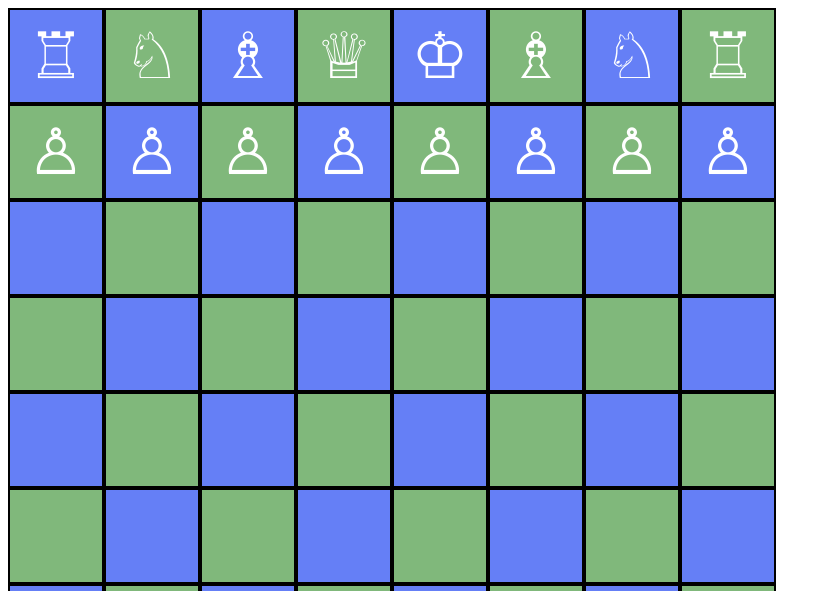
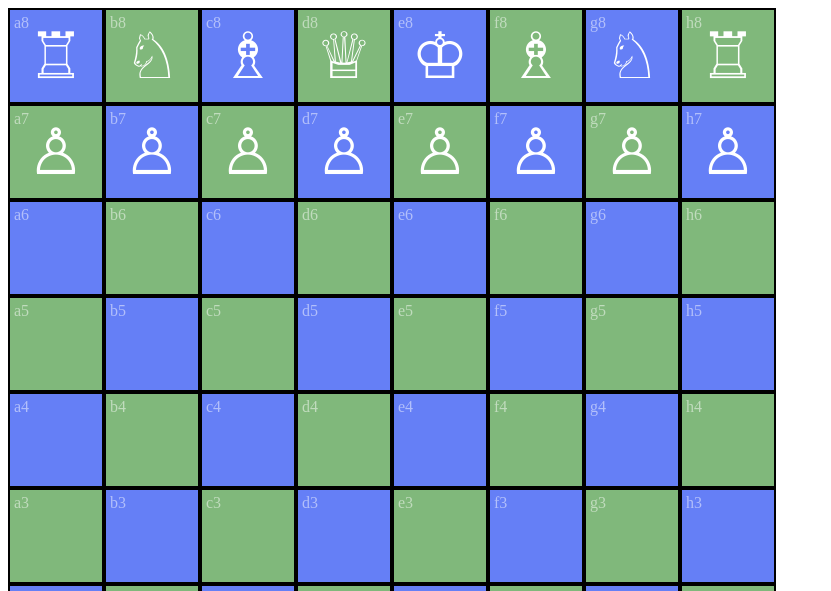
Before and after one commit to shusain/chess-lights, a website built with Parcel: page src/index.html in a window 1280 px wide. Shown: the top 591 px of the page, without its empty margins (0-831 px from the left). Built offline with nearby package versions, Linux system fonts and the light colour scheme.

Commit message:
Added numbers to the tiles

```diff
--- a/src/ChessBoard.ts
+++ b/src/ChessBoard.ts
@@ -8,6 +8,7 @@ import King from "./ChessPieces/King";
 import ChessPiece from "./ChessPieces/ChessPiece";
 import Player from "./Player";
 import ILightPattern from "./LightPatterns/ILightPattern";
+import { getFile, getRank } from "./ChessPieces/util";
 
 type BoardPosition = {
   x:number
@@ -501,8 +502,11 @@ export default class ChessBoard {
         if(curTileElm.className != newClassName)
         curTileElm.className = `chess-tile ${onOrOffTile} tile-color-${tile.tileBaseColor}`
 
+
+        let curTileSymbolElm = document.getElementById(`${this.targetElement}-tilesymbol-${tile.id}`)
+
         if (tile.currentPiece) {
-          curTileElm.style.color = tile.currentPiece.color
+          curTileSymbolElm.style.color = tile.currentPiece.color
         }
 
         let displayText = ""
@@ -510,7 +514,7 @@ export default class ChessBoard {
           displayText = tile.currentPiece.pieceSymbol()
         }
 
-        curTileElm.innerHTML = `${displayText}`
+        curTileSymbolElm.innerHTML = `${displayText}`
       })
       this.redraw = false
     }
@@ -538,8 +542,24 @@ export default class ChessBoard {
           let tileDiv = document.createElement('div')
           tileDiv.className = `chess-tile ${tile.id % 2 == 0 ? 'even' : 'odd'}  ${tile.isOn ? 'on' : 'off'} tile-color-${tile.tileBaseColor}`
           tileDiv.id = `${this.targetElement}-tile-${tile.id}`
+          tileDiv.style.position = "relative"
 
           tileDiv.addEventListener('click', () => { this.tileClickHandler(tile) })
+
+          let tileNumDiv = document.createElement('div')
+          tileNumDiv.style.position = "absolute"
+          tileNumDiv.style.top = "4px"
+          tileNumDiv.style.left = "4px"
+          tileNumDiv.style.fontSize = "1rem"
+          tileNumDiv.style.color = "rgba(255,255,255,.5)"
+          tileNumDiv.innerHTML = `${getRank(tile.x)}${getFile(tile.y)}`
+          tileDiv.appendChild(tileNumDiv)
+
+
+          let tileSymbolSpan = document.createElement('span')
+          tileSymbolSpan.id = `${this.targetElement}-tilesymbol-${tile.id}`
+          tileDiv.appendChild(tileSymbolSpan)
+
           return tileDiv
         })
         let rowDiv = document.createElement('div')
--- a/src/ChessPieces/util.ts
+++ b/src/ChessPieces/util.ts
@@ -2,5 +2,5 @@ export function getRank(index:number){
   return ['a','b','c','d','e','f','g','h'][index]
 }
 export function getFile(index:number){
-  return index+1
+  return 8-index
 }
```
Also changed, not shown: dist/index.html, 4 other files.
